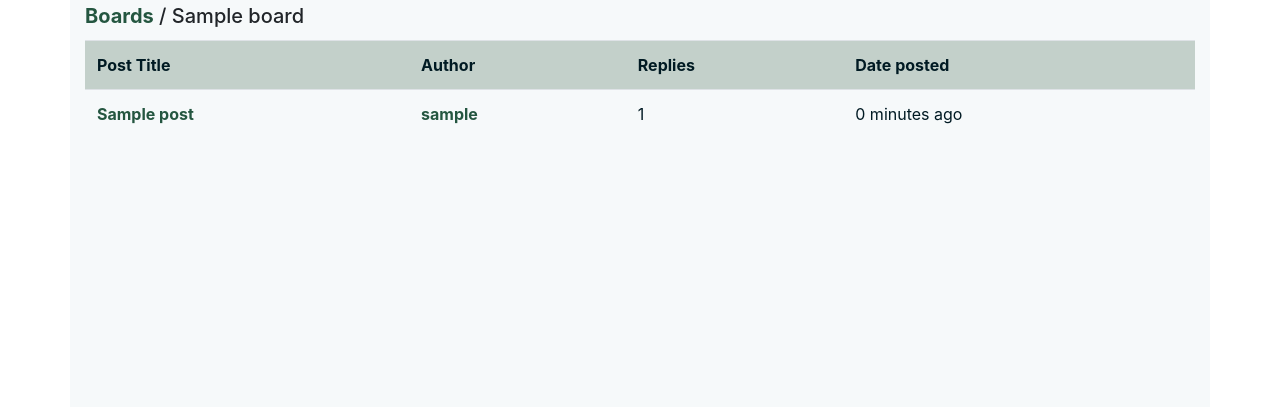
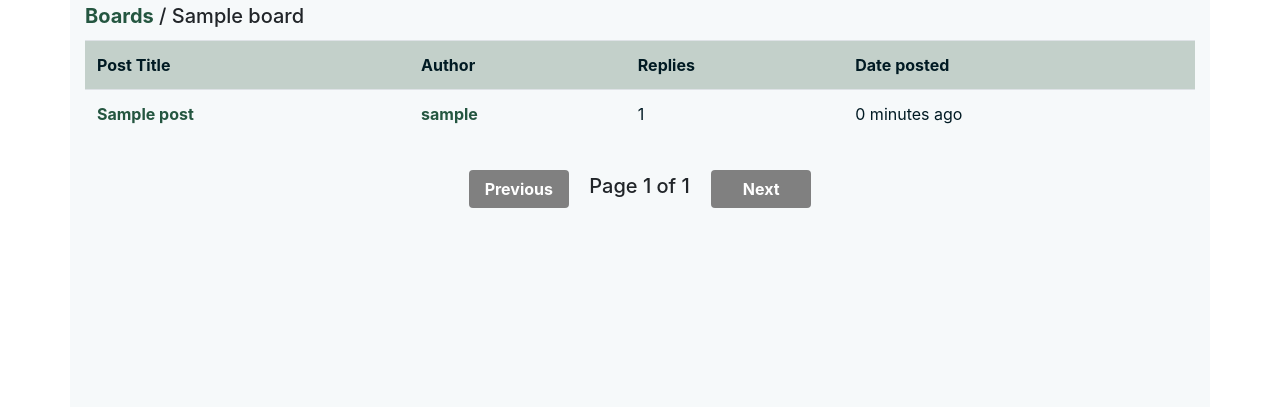
Before and after one commit to SH-anonta/Discussion-Forum, a Django app: page /forum/board/1 in a window 1280 px wide. Shown: the part 90-497 px from the top of the page. Run offline with Django 3.2, Linux system fonts and the light colour scheme; tables that the repository leaves empty hold one stand-in row (values such as "Sample post"); some libraries are stand-ins or nearby versions.

Commit message:
Add pagination to BoardPosts view and it's template

```diff
--- a/forum/templates/forum/board_posts.html
+++ b/forum/templates/forum/board_posts.html
@@ -29,5 +29,37 @@
         </div>
 
     </div>
+
+    <div id="PaginatorRow" class="row mt-3 mb-3">
+        <div class="col-sm-12 text-center">
+            {%if post_list.has_previous%}
+                <a class="btn btn-pagination" href="{%url 'forum:board_posts' board.pk%}?page={{post_list.previous_page_number }}">
+                    Previous
+                </a>
+            {%else%}
+                <a class="btn btn-disabled btn-pagination" href="#">
+                    Previous
+                </a>
+            {%endif%}
+
+                <h5 class="h5 current ml-3 mr-3 d-inline">
+                    Page {{ post_list.number }} of {{ post_list.paginator.num_pages }}
+
+                </h5>
+
+            {%if post_list.has_next%}
+                <a class="btn btn-pagination" href="{%url 'forum:board_posts' board.pk%}?page={{post_list.next_page_number }}">
+                    Next
+                </a>
+            {%else%}
+                <a class="btn btn-disabled btn-pagination" href="#">
+                    Next
+                </a>
+            {%endif%}
+        </div>
+    </div>
+
 </div>
+
+
 {%endblock%}
--- a/forum/views.py
+++ b/forum/views.py
@@ -8,6 +8,7 @@ from django.urls import reverse
 from django.views import View
 
 from forum.models import Board, Post, Reply, UserProfile
+from forum.unit_tests.modelFactory import PostFactory
 from forum.utility import MarkdownToHtmlConverter
 
 # get only
@@ -23,15 +24,21 @@ class AboutPage(View):
         return render(request, 'forum/about_page.html')
 
 class BoardPosts(View):
+    POSTS_PER_PAGE= 20
+
     def get(self, request, board_id):
         """View list of (not deleted) posts of a page"""
 
         board = get_object_or_404(Board, pk=board_id)
         posts = board.post_set.filter(deleted=False).order_by('-creation_date')
 
+        paginator = Paginator(posts, self.POSTS_PER_PAGE)
+        page_number = request.GET.get('page', 1)
+        post_list = paginator.get_page(page_number)
+
         context= {
             'board' : board,
-            'post_list' : posts
+            'post_list' : post_list
         }
 
         return render(request, 'forum/board_posts.html', context)
```
